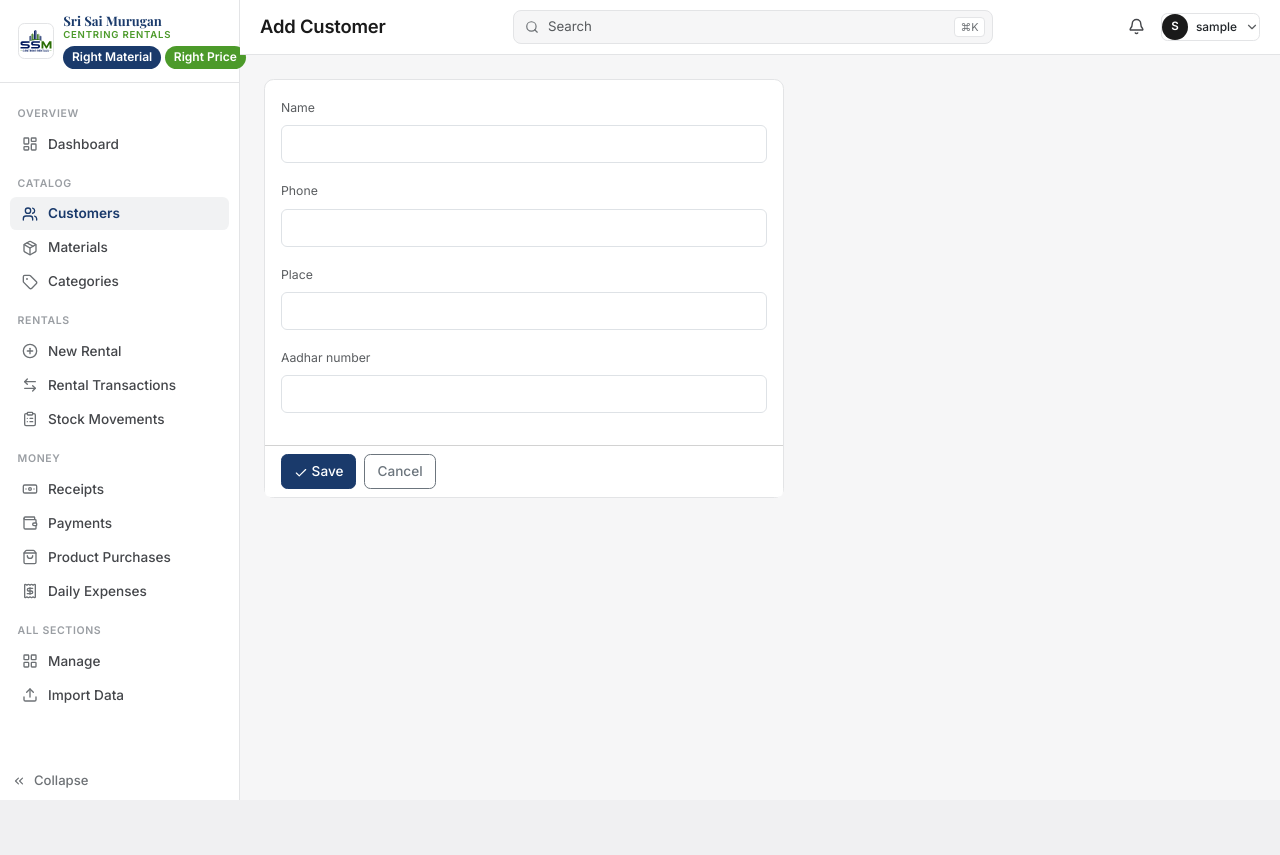
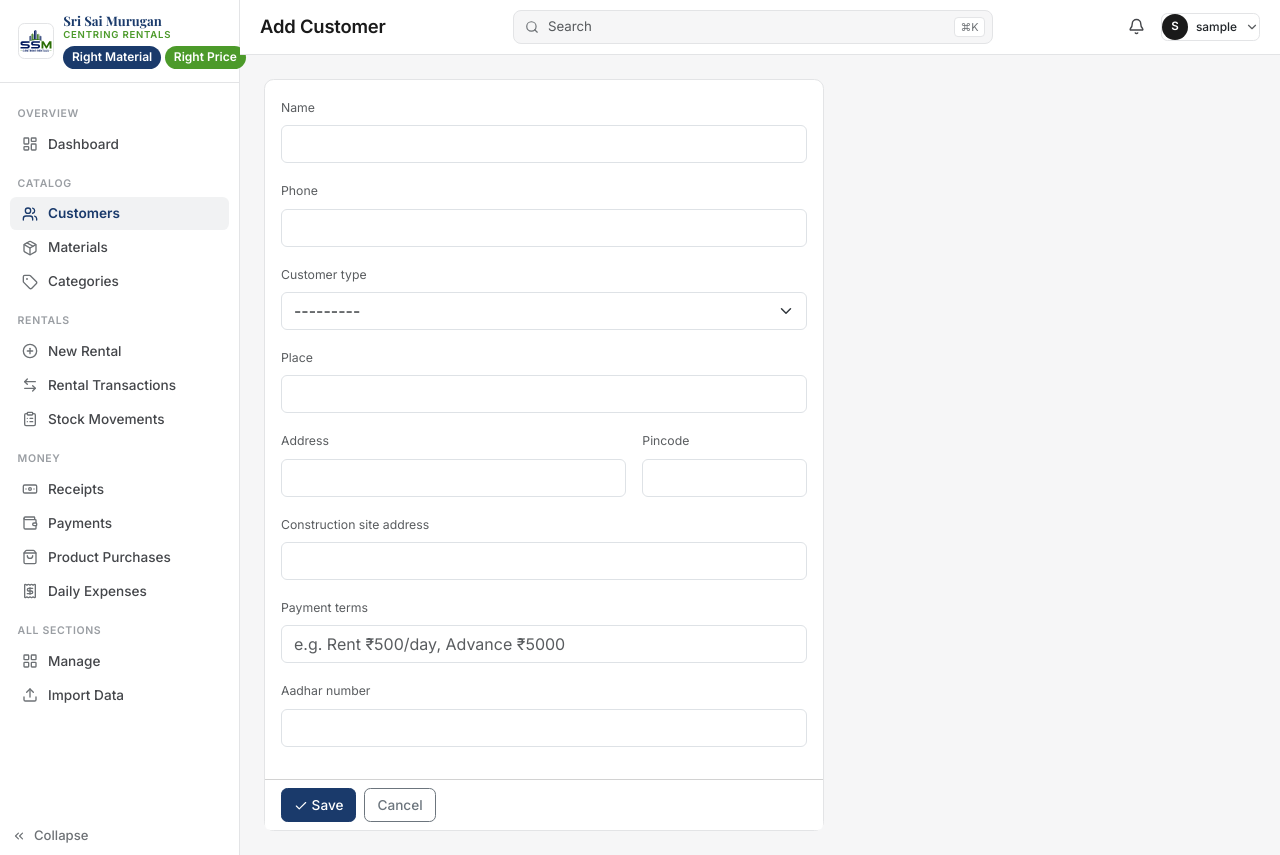
Before and after one commit to aravindarcbe/ssmcentringrentals-crm, a Django app: page /customers/new/ in a window 1280 px wide. Before the commit the page ends 800 px from the top, so only its background shows below. Run offline with Django 5.2, Linux system fonts and the light colour scheme; the visitor is signed in with stand-in values (Sample User, id 1).

Commit message:
Expand Customer profile: ID, address, site, type, payment terms
Item 4 of the change-request spec. Customer gains an auto-generated
customer_id (SSM-CUS-0001, same sequential pattern as invoice/bill
numbers), address, pincode, construction_site_address, customer_type
(Contractor/Builder/Owner/Mason), and payment_terms. Existing customers
and the Excel importer's rows get a backfilled/generated ID so neither
breaks; new fields default blank for both.

Co-Authored-By: Claude Sonnet 5 <noreply@anthropic.com>
Claude-Session: https://claude.ai/code/session_01FrhKTpTkRuXGTXAry2N8aU

```diff
--- a/webapp/rentals/excel_import.py
+++ b/webapp/rentals/excel_import.py
@@ -112,6 +112,12 @@ def run_import(wb):
     # 1. Customers from "Client Details"
     # ---------------------------------------------------------------
     customers_by_key = {normalize(c.name): c for c in Customer.objects.all()}
+    customer_seq = Customer.objects.filter(customer_id__startswith="SSM-CUS-IMPORT-").count()
+
+    def next_customer_id():
+        nonlocal customer_seq
+        customer_seq += 1
+        return f"SSM-CUS-IMPORT-{customer_seq:04d}"
 
     ws = wb["Client Details"]
     created_customers = 0
@@ -123,6 +129,7 @@ def run_import(wb):
         if key in customers_by_key:
             continue
         customer = Customer.objects.create(
+            customer_id=next_customer_id(),
             name=name.strip(),
             phone=to_str_phone(phone),
             place=(place or "").strip() if isinstance(place, str) else "",
@@ -136,7 +143,7 @@ def run_import(wb):
         key = normalize(name)
         if key in customers_by_key:
             return customers_by_key[key]
-        customer = Customer.objects.create(name=name.strip(), phone=to_str_phone(phone))
+        customer = Customer.objects.create(customer_id=next_customer_id(), name=name.strip(), phone=to_str_phone(phone))
         customers_by_key[key] = customer
         return customer
 
--- a/webapp/rentals/forms.py
+++ b/webapp/rentals/forms.py
@@ -40,11 +40,20 @@ class DepositCollectedForm(forms.Form):
 class CustomerForm(forms.ModelForm):
     class Meta:
         model = Customer
-        fields = ["name", "phone", "place", "aadhar_number"]
+        fields = [
+            "name", "phone", "place", "address", "pincode",
+            "construction_site_address", "customer_type", "payment_terms",
+            "aadhar_number",
+        ]
         widgets = {
             "name": forms.TextInput(attrs={"class": "form-control"}),
             "phone": forms.TextInput(attrs={"class": "form-control"}),
             "place": forms.TextInput(attrs={"class": "form-control"}),
+            "address": forms.TextInput(attrs={"class": "form-control"}),
+            "pincode": forms.TextInput(attrs={"class": "form-control"}),
+            "construction_site_address": forms.TextInput(attrs={"class": "form-control"}),
+            "customer_type": forms.Select(attrs={"class": "form-select"}),
+            "payment_terms": forms.TextInput(attrs={"class": "form-control", "placeholder": "e.g. Rent ₹500/day, Advance ₹5000"}),
             "aadhar_number": forms.TextInput(attrs={"class": "form-control"}),
         }
 
--- a/webapp/rentals/models.py
+++ b/webapp/rentals/models.py
@@ -11,9 +11,26 @@ PAYMENT_MODE_CHOICES = [
 
 
 class Customer(models.Model):
+    TYPE_CONTRACTOR = "CONTRACTOR"
+    TYPE_BUILDER = "BUILDER"
+    TYPE_OWNER = "OWNER"
+    TYPE_MASON = "MASON"
+    TYPE_CHOICES = [
+        (TYPE_CONTRACTOR, "Contractor"),
+        (TYPE_BUILDER, "Builder"),
+        (TYPE_OWNER, "Owner"),
+        (TYPE_MASON, "Mason"),
+    ]
+
+    customer_id = models.CharField(max_length=20, unique=True, blank=True, help_text="Auto-generated, e.g. SSM-CUS-0001")
     name = models.CharField(max_length=200)
     phone = models.CharField(max_length=20)
     place = models.CharField(max_length=200, blank=True)
+    address = models.CharField(max_length=255, blank=True)
+    pincode = models.CharField(max_length=10, blank=True)
+    construction_site_address = models.CharField(max_length=255, blank=True)
+    customer_type = models.CharField(max_length=20, choices=TYPE_CHOICES, blank=True)
+    payment_terms = models.CharField(max_length=255, blank=True, help_text="e.g. \"Rent ₹500/day, Advance ₹5000\"")
     aadhar_number = models.CharField(max_length=20, blank=True)
     created_at = models.DateTimeField(auto_now_add=True)
 
--- a/webapp/rentals/templates/rentals/customer_form.html
+++ b/webapp/rentals/templates/rentals/customer_form.html
@@ -3,10 +3,16 @@
 {% block page_title %}{% if object %}Edit{% else %}Add{% endif %} Customer{% endblock %}
 {% block content %}
 
-<form method="post" class="card" style="max-width:520px">
+<form method="post" class="card" style="max-width:560px">
     {% csrf_token %}
     <div class="card-body">
         {{ form.non_field_errors }}
+        {% if object %}
+        <div class="mb-3">
+            <label class="form-label small text-muted">Customer ID</label>
+            <input type="text" class="form-control" value="{{ object.customer_id }}" disabled>
+        </div>
+        {% endif %}
         <div class="mb-3">
             <label class="form-label small text-muted">Name</label>
             {{ form.name }}
@@ -18,9 +24,36 @@
             {{ form.phone.errors }}
         </div>
         <div class="mb-3">
+            <label class="form-label small text-muted">Customer type</label>
+            {{ form.customer_type }}
+            {{ form.customer_type.errors }}
+        </div>
+        <div class="mb-3">
             <label class="form-label small text-muted">Place</label>
             {{ form.place }}
             {{ form.place.errors }}
+        </div>
+        <div class="row g-3 mb-3">
+            <div class="col-md-8">
+                <label class="form-label small text-muted">Address</label>
+                {{ form.address }}
+                {{ form.address.errors }}
+            </div>
+            <div class="col-md-4">
+                <label class="form-label small text-muted">Pincode</label>
+                {{ form.pincode }}
+                {{ form.pincode.errors }}
+            </div>
+        </div>
+        <div class="mb-3">
+            <label class="form-label small text-muted">Construction site address</label>
+            {{ form.construction_site_address }}
+            {{ form.construction_site_address.errors }}
+        </div>
+        <div class="mb-3">
+            <label class="form-label small text-muted">Payment terms</label>
+            {{ form.payment_terms }}
+            {{ form.payment_terms.errors }}
         </div>
         <div class="mb-3">
             <label class="form-label small text-muted">Aadhar number</label>
--- a/webapp/rentals/views.py
+++ b/webapp/rentals/views.py
@@ -230,6 +230,16 @@ def _generate_bill_number():
     return f"SSM/PUR/{max_n + 1:04d}"
 
 
+def _generate_customer_id():
+    existing = Customer.objects.filter(customer_id__regex=r"^SSM-CUS-\d+$")
+    max_n = 0
+    for c in existing:
+        m = re.match(r"^SSM-CUS-(\d+)$", c.customer_id)
+        if m:
+            max_n = max(max_n, int(m.group(1)))
+    return f"SSM-CUS-{max_n + 1:04d}"
+
+
 def _to_decimal(value):
     try:
         return Decimal(value)
@@ -454,7 +464,12 @@ class CustomerListView(HtmxRowsMixin, ListView):
         )
         query = (self.request.GET.get("q") or "").strip()
         if query:
-            qs = qs.filter(name__icontains=query) | qs.filter(phone__icontains=query) | qs.filter(place__icontains=query)
+            qs = (
+                qs.filter(name__icontains=query)
+                | qs.filter(phone__icontains=query)
+                | qs.filter(place__icontains=query)
+                | qs.filter(customer_id__icontains=query)
+            )
         return qs
 
 
@@ -464,6 +479,10 @@ class CustomerCreateView(CreateView):
     form_class = CustomerForm
     template_name = "rentals/customer_form.html"
     success_url = reverse_lazy("rentals:customer_list")
+
+    def form_valid(self, form):
+        form.instance.customer_id = _generate_customer_id()
+        return super().form_valid(form)
 
 
 @method_decorator(staff_member_required, name="dispatch")
```
Also changed, not shown: webapp/rentals/templates/rentals/_customer_rows.html (+4 -3 lines), webapp/rentals/migrations/0003_customer_profile_fields.py (added).
